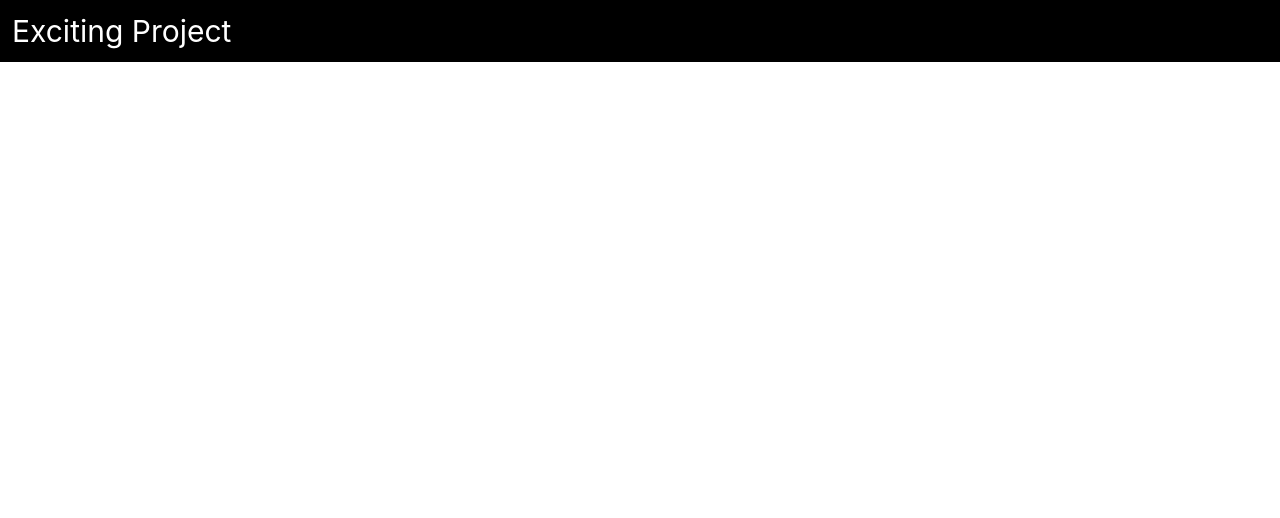
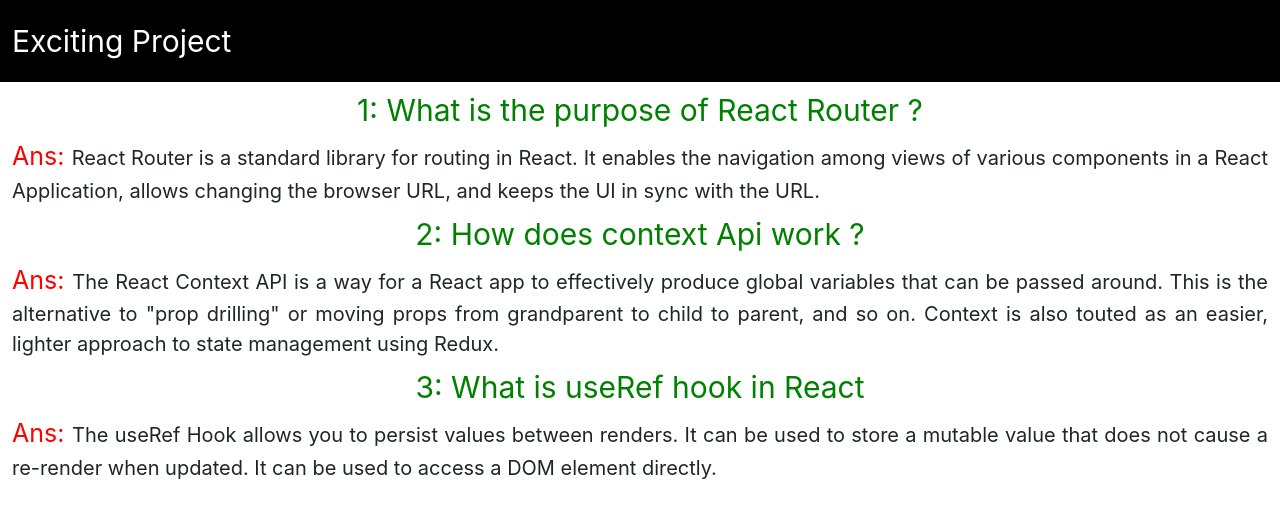
Before and after one commit to LiptonBarua/assianment-9-only-client, a React (Create React App) app: page /blog in a window 1280 px wide. Shown: the top 518 px of the page. Built offline with nearby package versions, Linux system fonts and the light colour scheme.

Commit message:
project-16

```diff
--- /dev/null
+++ b/src/Components/Blog/Blog.css
@@ -0,0 +1,14 @@
+h1{
+    font-size: 30px;
+    color: green;
+    text-align: center;
+    margin: 10px 0;
+}
+p{
+    font-size: 20px;
+    text-align: justify;
+}
+span{
+    color: red;
+    font-size: 25px;
+}
--- a/src/Components/Blog/Blog.js
+++ b/src/Components/Blog/Blog.js
@@ -1,10 +1,19 @@
 import React from 'react';
 import Header from '../Header/Header';
-
+import './Blog.css'
 const Blog = () => {
     return (
-        <div >
+        <div>
             <Header></Header>
+             <div className='container'>
+             <h1>1: What is the purpose of React Router ?</h1>
+            <p><span>Ans: </span>React Router is a standard library for routing in React. It enables the navigation among views of various components in a React Application, allows changing the browser URL, and keeps the UI in sync with the URL.</p>
+
+            <h1>2: How does context Api work ?</h1>
+            <p><span>Ans: </span>The React Context API is a way for a React app to effectively produce global variables that can be passed around. This is the alternative to "prop drilling" or moving props from grandparent to child to parent, and so on. Context is also touted as an easier, lighter approach to state management using Redux.</p>
+            <h1>3: What is useRef hook in React</h1>
+            <p><span>Ans: </span>The useRef Hook allows you to persist values between renders. It can be used to store a mutable value that does not cause a re-render when updated. It can be used to access a DOM element directly.</p>
+             </div>
         </div>
     );
 };
--- a/src/Components/Statistics/Statistics.js
+++ b/src/Components/Statistics/Statistics.js
@@ -3,7 +3,7 @@ import React from 'react';
 const Statistics = () => {
     return (
         <div>
-            <h1>englisjkdk</h1>
+
         </div>
     );
 };
--- a/src/Components/Topie/Topie.css
+++ /dev/null
@@ -1,4 +0,0 @@
-/* .card img{
-    width: 20px;
-    height: 30px;
-} */
--- a/src/Components/Topie/Topie.js
+++ b/src/Components/Topie/Topie.js
@@ -1,13 +1,12 @@
 import React from 'react';
 import { Link } from 'react-router-dom';
-import './Topie.css'
 const Topie = ({topie}) => {
     const {id, name, logo, total} =topie;
 
     return (
         <div className='card p-2 bg-black text-white'>
              <img className='w-full' src={logo} alt="" />
-            <h1>{name}</h1>
+            <h2 className='text-3xl py-2'>{name}</h2>
             <p>Total: {total}</p>
 
             <Link to={`/post/${id}`}><button className='w-full py-2 bg-blue-500  hover:bg-red-700'>Add Click</button></Link>
--- a/src/Components/Topies/Topies.css
+++ /dev/null
@@ -1,3 +0,0 @@
-/* .card-container{
-    m
-} */
--- a/src/Components/Topies/Topies.js
+++ b/src/Components/Topies/Topies.js
@@ -1,17 +1,22 @@
 import React from 'react';
 import { useLoaderData } from 'react-router-dom';
 import Topie from '../Topie/Topie';
-import './Topies.css'
 
 const Topies = () => {
     const loaderData = useLoaderData()
     const projects = loaderData.data;
     return (
+      <section>
+        <div className='container text-2xl'>
+            <h1 className='text-4xl text-center py-3 text-red-500 text-bolder'>Description of a Web Developer</h1>
+            <h1 className='text-justify'>A Web Developer is a professional who is responsible for the design and construction of websites. They ensure that sites meet user expectations by ensuring they look good, run smoothly and offer easy access points with no loading issues between pages or error messages.</h1>
+        </div>
         <div className='card-container mx-8 md:mx-40 my-16 grid sm:grid-cols-1 md:grid-cols-3 gap-4'>
-           {
-            projects.map(topie=> <Topie key={topie.id} topie={topie}></Topie>)
-           }
-        </div>
+        {
+         projects.map(topie=> <Topie key={topie.id} topie={topie}></Topie>)
+        }
+     </div>
+      </section>
     );
 };
 
```
